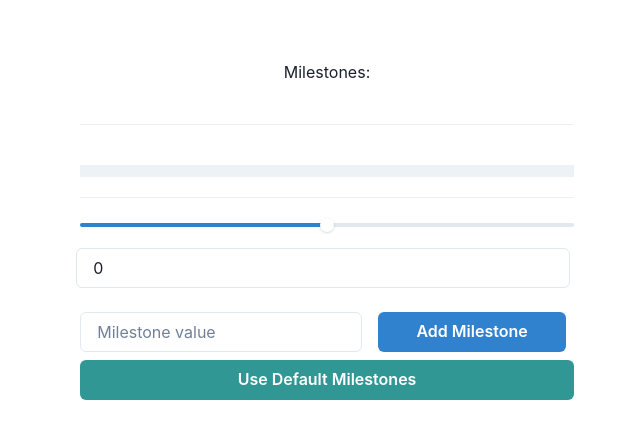
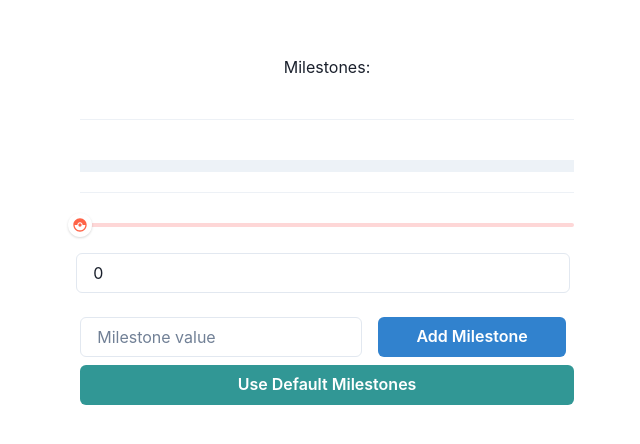
Before and after one commit to raihanmahmudiut/progressBar, a React (Vite) app: page / in a window 1280 px wide. Shown: the part 170-614 px from the top of the page, without its empty margins (313-953 px from the left). Built offline with nearby package versions, Linux system fonts and the light colour scheme.

Commit message:
improved slider

```diff
--- a/package.json
+++ b/package.json
@@ -16,7 +16,8 @@
     "@emotion/styled": "^11.11.0",
     "framer-motion": "^11.0.6",
     "react": "^18.2.0",
-    "react-dom": "^18.2.0"
+    "react-dom": "^18.2.0",
+    "react-icons": "^5.0.1"
   },
   "devDependencies": {
     "@types/react": "^18.2.56",
--- a/src/App.jsx
+++ b/src/App.jsx
@@ -73,7 +73,7 @@ function App() {
 							Add Milestone
 						</Button>
 					</HStack>
-					<Button colorScheme={isDefault ? "teal" : "orange"} onClick={handleDefaultMilestones}>
+					<Button colorScheme={"teal"} onClick={handleDefaultMilestones}>
 						{isDefault ? "Use" : "Remove" } Default Milestones
 					</Button>
 				</Stack>
--- a/src/progressBar.jsx
+++ b/src/progressBar.jsx
@@ -13,6 +13,7 @@ import {
 	SliderThumb,
 } from "@chakra-ui/react";
 import { CheckIcon } from "@chakra-ui/icons";
+import { MdCatchingPokemon } from "react-icons/md";
 
 function ProgressBar({ milestones }) {
 	const [currentProgress, setCurrentProgress] = useState(0);
@@ -20,6 +21,10 @@ function ProgressBar({ milestones }) {
 
 	useEffect(() => {
 		calculateProgress();
+		if (milestones.length == 0) {
+			setCurrentProgress(0);
+			setProgress(0);
+		}
 	}, [milestones, currentProgress]);
 
 	const handleProgressChange = (event) => {
@@ -33,15 +38,14 @@ function ProgressBar({ milestones }) {
 	};
 
 	const handleSliderChange = (value) => {
-		let sliderValue = parseFloat(value)
+		let sliderValue = parseFloat(value);
 		setCurrentProgress(sliderValue);
 		if (sliderValue === "") {
 			setProgress(0);
 		} else {
 			calculateProgress();
-		 }
-
-	}
+		}
+	};
 
 	const calculateProgress = () => {
 		let prevMilestone = 0;
@@ -113,18 +117,23 @@ function ProgressBar({ milestones }) {
 				);
 			})}
 			<Divider my={5} />
-			<Flex alignItems="center"  direction={"column"}>
+			<Flex alignItems="center" direction={"column"}>
 				<Slider
+					defaultValue={0}
 					onChange={handleSliderChange}
 					min={0}
 					max={
-						milestones.length > 0 ? milestones[milestones.length - 1].value + 100 : 100
+						milestones.length > 0
+							? milestones[milestones.length - 1].value + 100
+							: 100
 					}
 				>
-					<SliderTrack>
-						<SliderFilledTrack/>
+					<SliderTrack bg="red.100">
+						<SliderFilledTrack bg="tomato" />
 					</SliderTrack>
-					<SliderThumb />
+					<SliderThumb boxSize={6}>
+						<Box color="tomato" as={MdCatchingPokemon} />
+					</SliderThumb>
 				</Slider>
 				<Input
 					type="number"
```
Also changed, not shown: 1 other file (tests, documents, lock files or other folders).
